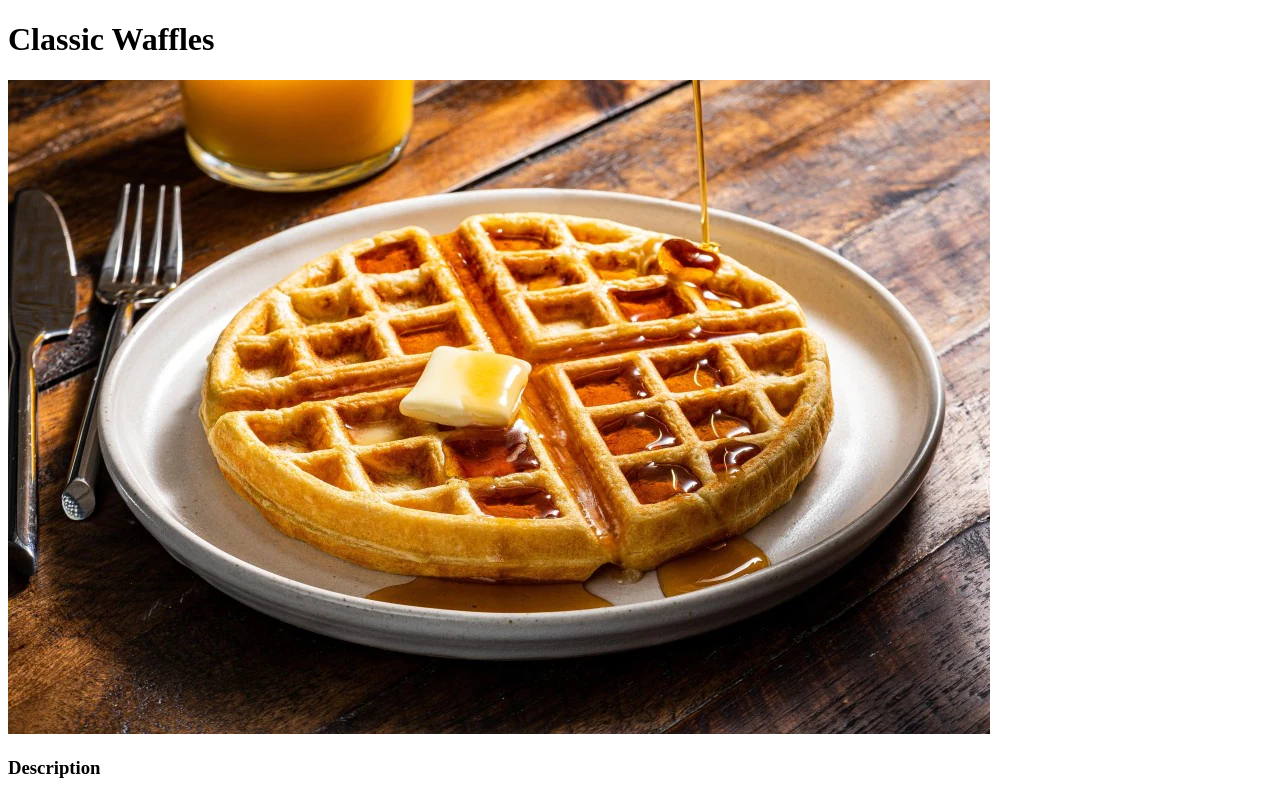
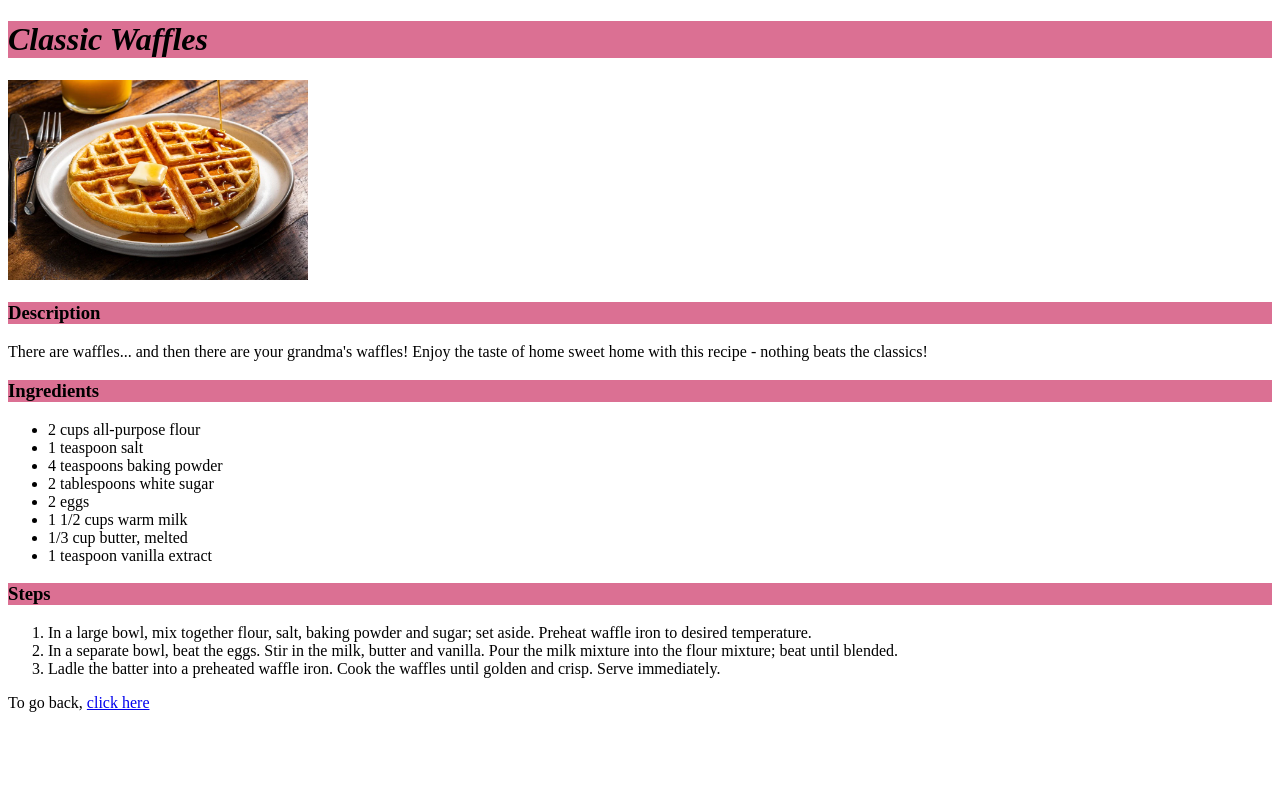
Before and after one commit to Benfisher11/odin-recipes2, a plain HTML site: page recipes/classic_waffles.html in a window 1280 px wide. Shown: the top 794 px of the page. Drawn offline with Linux system fonts and the light colour scheme.

Commit message:
Add and modify recipe pages, finished designing each one

```diff
--- a/recipes/banana_bread.css
+++ b/recipes/banana_bread.css
@@ -2,6 +2,12 @@
     height: auto;
     width: 300px;
 }
+h1{
+    font-style: italic;
+}
 div{
     background-color: palevioletred;
 }
+p{
+    background-color: aqua;
+}
--- a/recipes/brownie_cookies.css
+++ b/recipes/brownie_cookies.css
@@ -1,3 +1,6 @@
 div{
     background-color: palevioletred;
 }
+h1{
+    font-style: italic;
+}
--- a/recipes/classic_waffles.css
+++ b/recipes/classic_waffles.css
@@ -0,0 +1,10 @@
+div{
+    background-color: palevioletred;
+}
+h1{
+    font-style: italic;
+}
+.image{
+    height: auto;
+    width: 300px;
+}
--- a/recipes/classic_waffles.html
+++ b/recipes/classic_waffles.html
@@ -3,16 +3,16 @@
 <head>
     <meta charset="en">
     <title>Classic Waffles</title>
+    <link rel="stylesheet" href="classic_waffles.css">
 </head>
 <body>
-    <h1>Classic Waffles</h1>
-    <img src="../images/classic_waffles2.jpg" alt="Delcious looking waffles">
-</body>
-<h3>Description</h3>
+    <div><h1>Classic Waffles</h1></div>
+    <img class="image" src="../images/classic_waffles2.jpg" alt="Delcious looking waffles">
+    <div><h3>Description</h3></div>
     <p1>There are waffles... and then there are your grandma's
     waffles! Enjoy the taste of home sweet home with this
     recipe - nothing beats the classics!</p1>
-<h3>Ingredients</h3>
+    <div><h3>Ingredients</h3></div>
     <ul>
         <li>2 cups all-purpose flour</li>
         <li>1 teaspoon salt</li>
@@ -23,7 +23,7 @@
         <li>1/3 cup butter, melted</li>
         <li>1 teaspoon vanilla extract</li>
     </ul>
-<h3>Steps</h3>
+    <div><h3>Steps</h3></div>
     <ol>
         <li>In a large bowl, mix together flour, salt,
         baking powder and sugar; set aside. Preheat
@@ -35,5 +35,6 @@
         Cook the waffles until golden and crisp. Serve
         immediately.</li>
     </ol>
-
+    To go back, <a href="../index.html">click here</a>
+</body>
 </html>
--- a/style.css
+++ b/style.css
@@ -25,4 +25,5 @@
 }
 .credit{
     background-color: palevioletred;
+    font-size: 14px;
 }
```
Also changed, not shown: recipes/banana_bread.html (+2 -1 lines), recipes/brownie_cookies.html (+1 -1 lines). Lines whose indentation alone changed are shown as unchanged.
